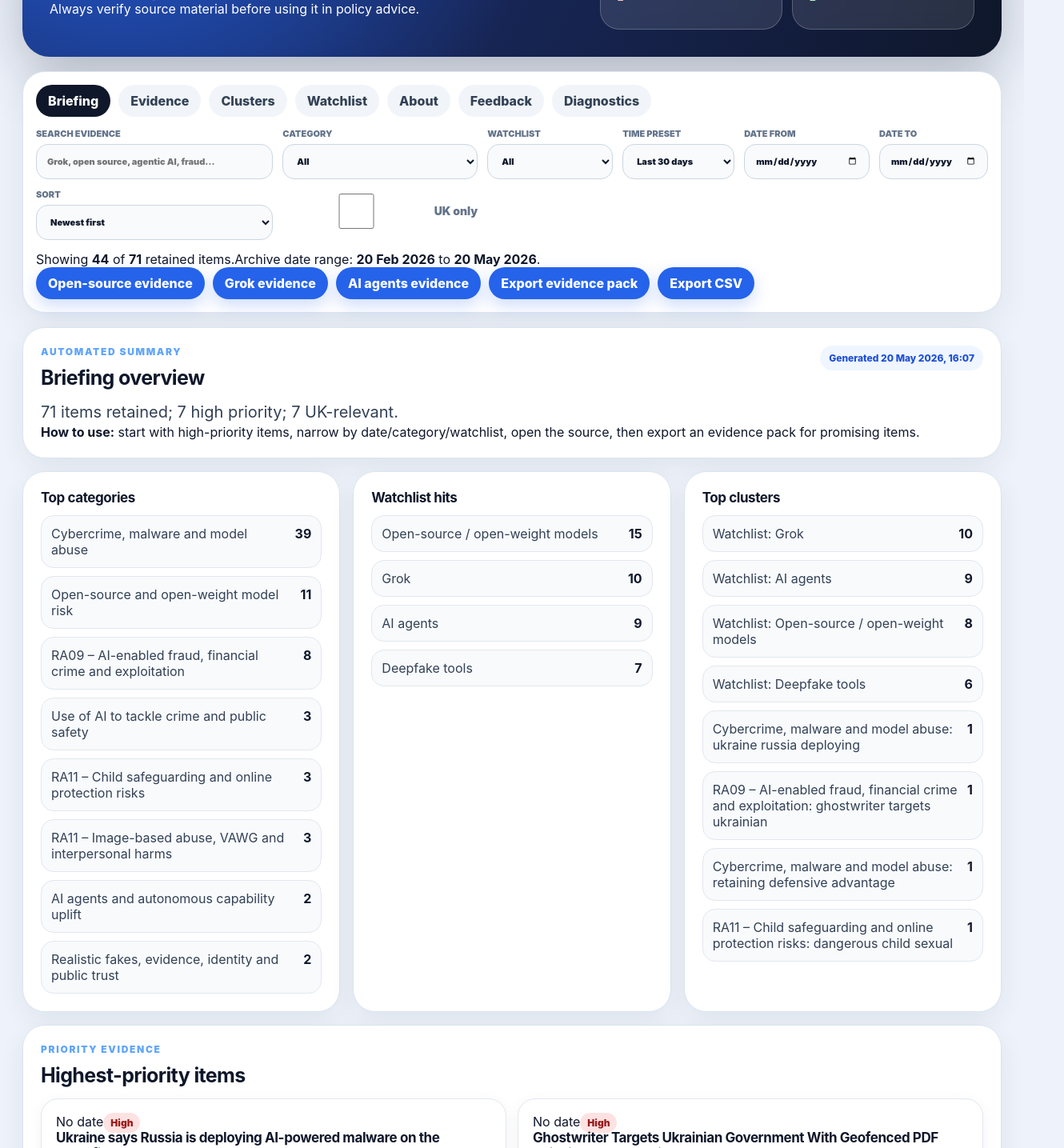
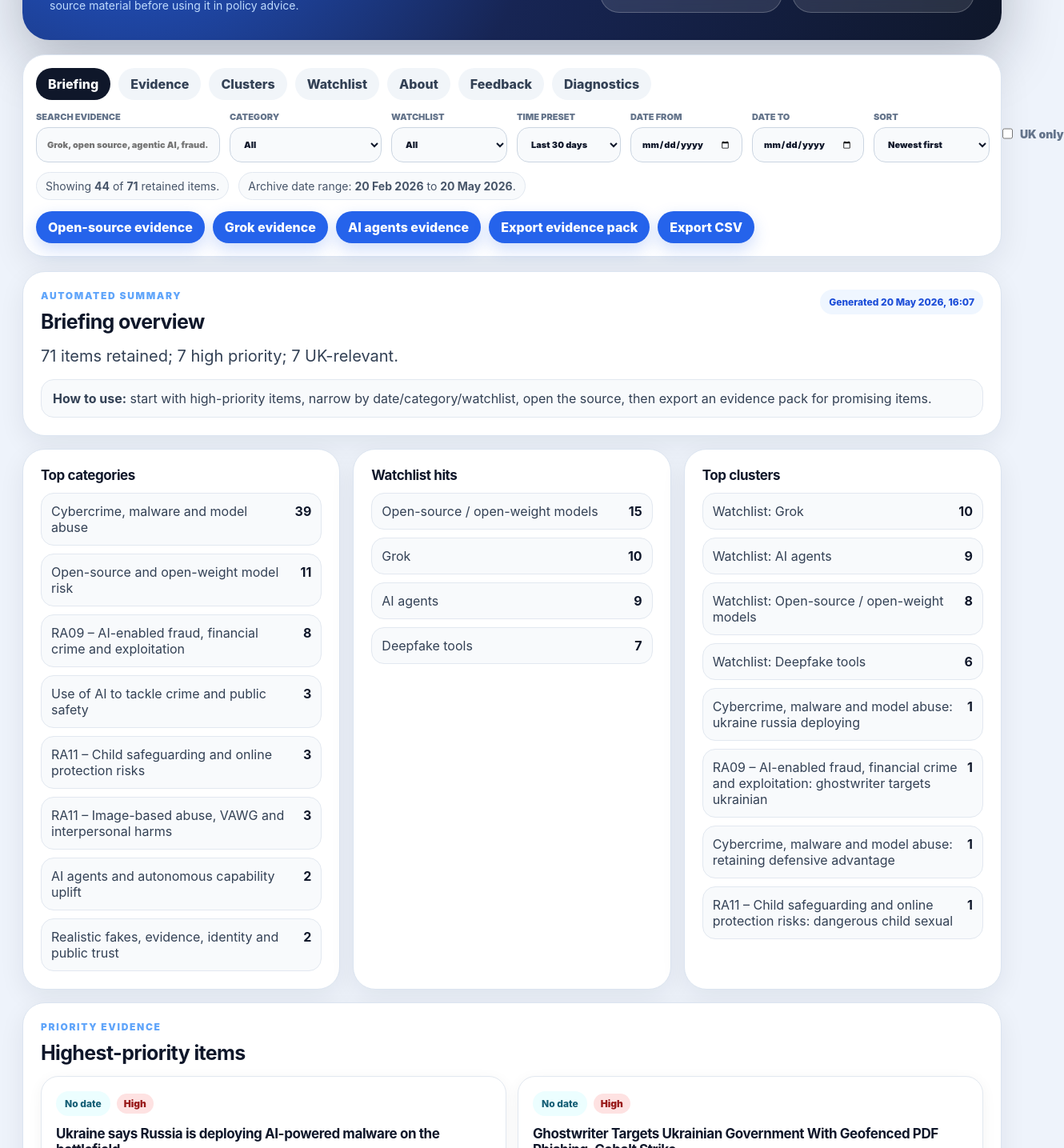
Before and after one commit to jamesmusgrave14-cloud/3.1, a React (Vite) app: page / in a window 1280 px wide. Shown: the part 260-1695 px from the top of the page at 80% size, 1330 px wide, since content can reach past the window. Built offline with nearby package versions, Linux system fonts and the light colour scheme.

Commit message:
Update style.css

```diff
--- a/src/style.css
+++ b/src/style.css
@@ -7,6 +7,7 @@ body { background: #eef3fb; color: #0f172a; font-family: Inter, ui-sans-serif, s
 .heroPanel .eyebrow { color: #bfdbfe; }
 .heroPanel h1 { font-size: clamp(46px, 6.5vw, 82px); line-height: .9; margin: 0 0 18px; letter-spacing: -.055em; }
 .subtitle { color: #dbeafe; font-size: 18px; max-width: 780px; margin: 0; line-height: 1.45; }
+.heroNote { margin: 16px 0 0; color: #bfdbfe; font-size: 14px; max-width: 780px; }
 .heroMetrics { display: grid; grid-template-columns: 1fr 1fr; gap: 12px; }
 .metric { background: rgba(255,255,255,.11); border: 1px solid rgba(255,255,255,.22); border-radius: 24px; padding: 18px; backdrop-filter: blur(10px); }
 .metric span { display: block; color: #dbeafe; font-size: 13px; font-weight: 800; }
@@ -19,24 +20,30 @@ button, .miniCard a, .resultCard a { border: 0; border-radius: 999px; padding: 1
 .tabs button { background: #f1f5f9; color: #334155; }
 .tabs button.active { background: #0f172a; color: white; }
 .quickActions button, .primaryButton { background: #2563eb; color: white; box-shadow: 0 8px 20px rgba(37,99,235,.22); }
-.filters { display: grid; grid-template-columns: minmax(240px, 1.7fr) minmax(210px, 1.4fr) minmax(150px, .9fr) minmax(140px, .8fr) minmax(150px, .9fr) auto; gap: 12px; align-items: end; margin-bottom: 14px; }
+.filters { display: grid; grid-template-columns: minmax(230px, 1.5fr) minmax(190px, 1.2fr) minmax(145px, .8fr) minmax(130px, .75fr) minmax(140px, .75fr) minmax(140px, .75fr) minmax(145px, .8fr) auto; gap: 12px; align-items: end; margin-bottom: 12px; }
 .filters label { display: flex; flex-direction: column; gap: 6px; color: #64748b; font-weight: 900; text-transform: uppercase; font-size: 11px; }
+.filters .wideInput { grid-column: span 1; }
 .filters .check { flex-direction: row; align-items: center; text-transform: none; font-size: 14px; padding-bottom: 11px; white-space: nowrap; }
 input, select { width: 100%; min-height: 44px; border: 1px solid #cbd5e1; border-radius: 15px; padding: 11px 13px; background: #f8fafc; color: #0f172a; outline: none; }
 input:focus, select:focus { border-color: #2563eb; box-shadow: 0 0 0 4px rgba(37,99,235,.12); background: white; }
+.filterSummary { display: flex; gap: 12px; flex-wrap: wrap; align-items: center; margin: 0 0 14px; color: #475569; font-size: 14px; }
+.filterSummary span { background: #f8fafc; border: 1px solid #e2e8f0; border-radius: 999px; padding: 8px 11px; }
+.filterSummary button { background: #fef2f2; color: #991b1b; padding: 8px 11px; }
 .contentGrid { display: grid; grid-template-columns: repeat(3, 1fr); gap: 16px; }
 .panel { background: white; border: 1px solid #dbe4f0; border-radius: 28px; padding: 22px; box-shadow: 0 10px 32px rgba(15,23,42,.07); }
 .panel.wide { grid-column: 1 / -1; }
 .sectionHeader { display: flex; align-items: flex-start; justify-content: space-between; gap: 14px; margin-bottom: 14px; }
 h2, h3 { margin: 0; letter-spacing: -.025em; } h2 { font-size: 25px; } h3 { font-size: 17px; }
 .headline { font-size: 20px; line-height: 1.45; color: #334155; margin: 10px 0 0; }
-.smallPill { background: #eff6ff; color: #1d4ed8; border-radius: 999px; padding: 8px 11px; font-size: 12px; font-weight: 850; white-space: nowrap; }
+.smallPill, .dateChip { background: #eff6ff; color: #1d4ed8; border-radius: 999px; padding: 8px 11px; font-size: 12px; font-weight: 850; white-space: nowrap; }
+.dateChip { background: #ecfeff; color: #155e75; }
+.howUseStrip { margin-top: 14px; background: #f8fafc; border: 1px solid #e2e8f0; border-radius: 16px; padding: 13px 14px; color: #334155; }
 .cleanList { list-style: none; padding: 0; margin: 12px 0 0; display: grid; gap: 10px; }
 .cleanList li { display: flex; gap: 12px; justify-content: space-between; align-items: flex-start; padding: 12px; border: 1px solid #e2e8f0; border-radius: 16px; background: #f8fafc; }
 .cleanList span { color: #334155; } .cleanList b { color: #0f172a; }
 .resultGrid { display: grid; grid-template-columns: repeat(2, minmax(0, 1fr)); gap: 14px; }
 .resultCard, .miniCard, .clusterCard { border: 1px solid #e2e8f0; background: #fff; border-radius: 22px; padding: 18px; box-shadow: 0 4px 18px rgba(15,23,42,.05); }
-.resultTop { display: flex; gap: 8px; align-items: center; flex-wrap: wrap; margin-bottom: 12px; }
+.resultTop, .miniTop { display: flex; gap: 8px; align-items: center; flex-wrap: wrap; margin-bottom: 12px; }
 .badge { border-radius: 999px; padding: 5px 9px; font-size: 12px; font-weight: 900; background: #e2e8f0; color: #334155; }
 .badge.high { background: #fee2e2; color: #991b1b; } .badge.medium { background: #fef3c7; color: #92400e; } .badge.watch { background: #e0f2fe; color: #075985; } .badge.uk { background: #dcfce7; color: #166534; } .badge.watchhit { background: #ede9fe; color: #5b21b6; }
 .score { margin-left: auto; color: #64748b; font-size: 13px; font-weight: 850; }
@@ -48,9 +55,13 @@ h2, h3 { margin: 0; letter-spacing: -.025em; } h2 { font-size: 25px; } h3 { font
 .cardActions button, .clusterCard button, .miniCard button { background: #f1f5f9; color: #334155; }
 .clusterList { display: grid; gap: 14px; }
 .clusterCard ul { margin-bottom: 14px; }
+.aboutGrid { display: grid; grid-template-columns: repeat(2, minmax(0,1fr)); gap: 14px; margin-top: 16px; }
+.aboutGrid article { background: #f8fafc; border: 1px solid #e2e8f0; border-radius: 18px; padding: 16px; }
+.aboutGrid p, .aboutGrid li { color: #334155; line-height: 1.55; }
 .feedbackList { padding-left: 20px; }
 pre { white-space: pre-wrap; background: #0f172a; color: #dbeafe; padding: 16px; border-radius: 16px; overflow: auto; }
 .notice, .error { border-radius: 18px; padding: 14px; background: white; border: 1px solid #dbe4f0; }
 .error { background: #fef2f2; color: #991b1b; border-color: #fecaca; }
-@media (max-width: 1050px) { .heroPanel, .contentGrid, .resultGrid { grid-template-columns: 1fr; } .filters { grid-template-columns: 1fr 1fr; } }
-@media (max-width: 680px) { .appShell { padding: 12px; } .heroPanel { border-radius: 24px; padding: 24px; } .heroMetrics, .filters { grid-template-columns: 1fr; } .filters .check { padding-bottom: 0; } .tabs button, .quickActions button { flex: 1; } }
+@media (max-width: 1200px) { .filters { grid-template-columns: 1fr 1fr 1fr; } }
+@media (max-width: 1050px) { .heroPanel, .contentGrid, .resultGrid, .aboutGrid { grid-template-columns: 1fr; } .filters { grid-template-columns: 1fr 1fr; } }
+@media (max-width: 680px) { .appShell { padding: 12px; } .heroPanel { border-radius: 24px; padding: 24px; } .heroMetrics, .filters { grid-template-columns: 1fr; } .filters .check { padding-bottom: 0; } .tabs button, .quickActions button { flex: 1; } .sectionHeader { flex-direction: column; } }
```
